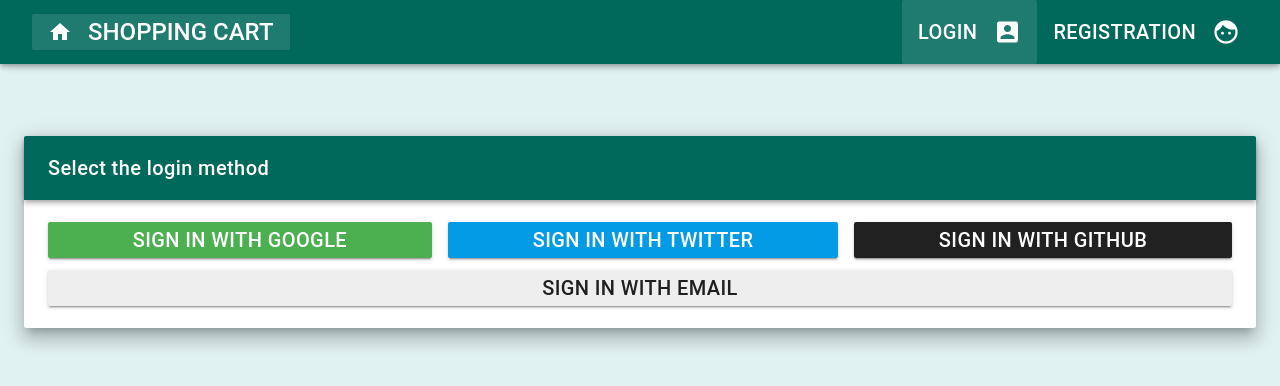
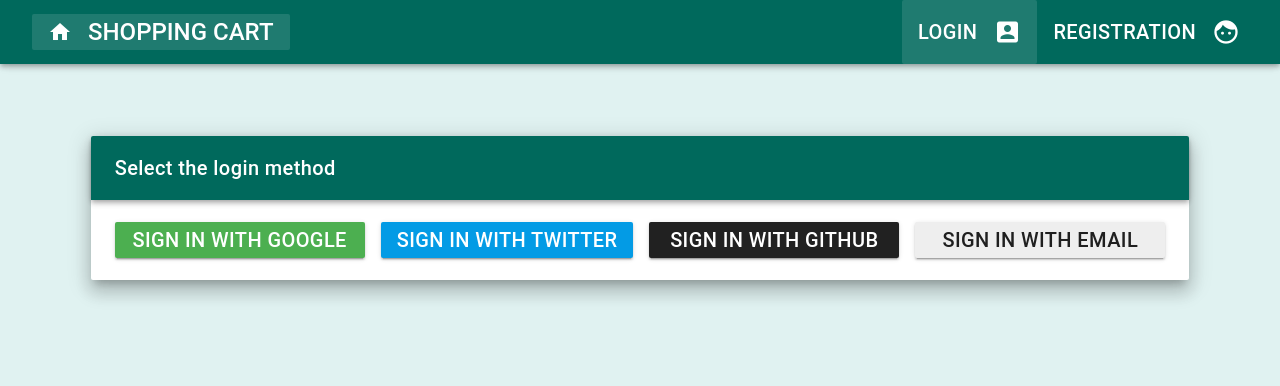
Before and after one commit to Curiosity10/shopping-cart-vue, a Vue app: page /login in a window 1280 px wide. Shown: the top 386 px of the page. Built offline with nearby package versions, Linux system fonts and the light colour scheme; no server answers.

Commit message:
add some styles

```diff
--- a/src/components/Card.vue
+++ b/src/components/Card.vue
@@ -3,7 +3,7 @@
     <v-layout
       col
       wrap>
-      <v-flex xs12>
+      <v-flex xs12 class="card_content">
         <router-link
           :aria-label="product.name"
           :alt="product.name"
@@ -16,10 +16,6 @@
             class="card_img"
             height="300px"/>
         </router-link>
-      </v-flex>
-      <v-flex
-        class="cards"
-        xs12>
         <v-card-title
           class="headline mb-4 justify-center"
           primary-title>
@@ -89,7 +85,8 @@
     color #00695C
     word-wrap break-word
     text-align center
-
+  .card_content
+    max-width 270px
   .cards
     max-width 330px
     display flex
--- a/src/components/Login.vue
+++ b/src/components/Login.vue
@@ -190,5 +190,5 @@
   .login
     flex-wrap wrap
     &_btn
-      min-width 300px
+      min-width 250px
 </style>
--- a/src/components/Navbar.vue
+++ b/src/components/Navbar.vue
@@ -10,6 +10,7 @@
           :to="link.url"
           :key="link.title"
           :alt="link.title"
+          :loading="loading"
         >
           <v-list-tile-action class="list_link">
             <v-icon
@@ -27,6 +28,7 @@
           v-if="isUserLoggedIn"
           alt="Logout"
           @click="onLogout"
+          :loading="loading"
         >
           <v-list-tile-action>
             <v-icon
@@ -62,6 +64,7 @@
         <v-btn
           :alt="link.title"
           :to = "link.url"
+          :loading="loading"
           dark
           class="title"
           flat>
@@ -84,6 +87,7 @@
           class="title"
           alt="Logout"
           @click="onLogout"
+          :loading="loading"
         >
           Logout
           <v-icon
@@ -104,6 +108,9 @@
     }
   },
   computed: {
+    loading () {
+      return this.$store.getters.loading
+    },
     cart () {
       return this.$store.getters.getCart
     },
--- a/src/components/NotFound.vue
+++ b/src/components/NotFound.vue
@@ -49,6 +49,6 @@
 <style lang="stylus" scoped>
   @media screen and (max-width: 600px)
     .notFound_img
-      width 330px
+      width 300px
       border-radius 100%
 </style>
--- a/src/components/Product.vue
+++ b/src/components/Product.vue
@@ -1,6 +1,6 @@
 <template>
   <v-container>
-    <section class="product mt-3 pa-4">
+    <section class="product mt-3">
       <v-layout
         row
         wrap>
@@ -15,7 +15,7 @@
         <v-flex
           xs12
           md6>
-          <div class="product_info ml-5">
+          <div class="product_info">
             <h5 class="product_title display-2 mb-3 mt-3">{{ product.name }}</h5>
             <p class="product_category title">
               <span class="product_title headline">Vendor</span>: {{ product.vendor }}
@@ -98,6 +98,7 @@
     align-items center
     flex-wrap wrap
     border 1px solid rgb(0, 105, 92)
+    padding 30px
 
     &_info
       margin-left 50px
@@ -113,5 +114,10 @@
     &_buyNow:disabled
       pointer-events auto
       cursor no-drop
-
+  @media screen and (max-width: 400px)
+    .product
+      padding 10px
+      text-align center
+      &_info
+        margin-left 0
 </style>
--- a/src/store/modules/user.js
+++ b/src/store/modules/user.js
@@ -49,7 +49,7 @@
       commit('clearError');
       commit('setLoading', true);
       const provider = new fb.auth.GoogleAuthProvider();
-      const user = fb.auth().signInWithRedirect(provider)
+      const user = fb.auth().signInWithPopup(provider)
         .then(() => {
           commit('setUser', new User(user.uid));
           commit('setLoading', false);
@@ -63,7 +63,7 @@
       commit('clearError');
       commit('setLoading', true);
       const provider = new fb.auth.GithubAuthProvider();
-      const user = fb.auth().signInWithRedirect(provider)
+      const user = fb.auth().signInWithPopup(provider)
         .then(() => {
           commit('setUser', new User(user.uid));
           commit('setLoading', false);
@@ -77,7 +77,7 @@
       commit('clearError');
       commit('setLoading', true);
       const provider = new fb.auth.TwitterAuthProvider();
-      const user = fb.auth().signInWithRedirect(provider)
+      const user = fb.auth().signInWithPopup(provider)
         .then(() => {
           commit('setUser', new User(user.uid));
           commit('setLoading', false);
```
